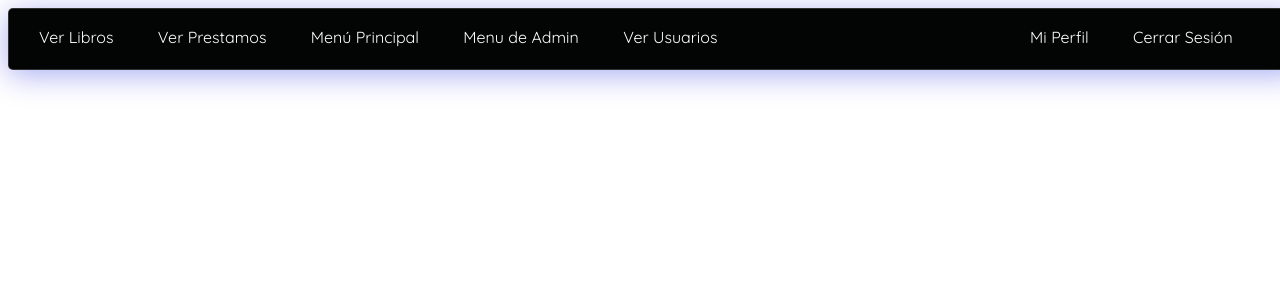
After one commit to YaritAG/ProyectoF_Nora, a PHP site: page /templates/a.php in a window 1280 px wide. The commit adds this page. Shown: the top 300 px of the page. Run offline with PHP 8.4, Linux system fonts and the light colour scheme.

Commit message:
Css de NAV ADmin listo

```diff
--- /dev/null
+++ b/templates/a.php
@@ -0,0 +1,118 @@
+<!DOCTYPE html>
+<html lang="es">
+
+<head>
+    <meta charset="UTF-8">
+    <meta name="viewport" content="width=device-width, initial-scale=1.0">
+    <title>Ventana Admin</title>
+
+    <!-- Quicksand -->
+    <link rel="preconnect" href="https://fonts.googleapis.com">
+    <link rel="preconnect" href="https://fonts.gstatic.com" crossorigin>
+    <link
+        href="https://fonts.googleapis.com/css2?family=Poppins:ital,wght@0,100;0,200;0,300;0,400;0,500;0,600;0,700;0,800;0,900;1,100;1,200;1,300;1,400;1,500;1,600;1,700;1,800;1,900&family=Quicksand:wght@300..700&display=swap"
+        rel="stylesheet">
+</head>
+
+<body>
+    <nav class="barra-superior">
+        <div class="botones-navbar">
+            <a href="verLibros.php" class="btn-verLibros">Ver Libros</a>
+            <a href="verPrestamos.php" class="btn-verPrestamos">Ver Prestamos</a>
+            <a href="../../templates/menu.php" class="btn-menu">Menú Principal</a>
+            <a href="ventanaAdmin.php" class="btn-admin">Menu de Admin</a>
+            <a href="verUsuarios.php" class="btn-users">Ver Usuarios</a>
+        </div>
+
+        <div class="logout">
+            <a href="../public/user/perfil.php" class="btn-perfil">Mi Perfil</a>
+            <a href="../public/user/login.php" class="btn-logout">Cerrar Sesión</a>
+        </div>
+    </nav>
+
+    <style>
+        .barra-superior {
+    font-family: 'Quicksand';
+    width: 97.6%;
+    background-color: #030504;
+    color: #fff;
+    display: flex;
+    align-items: center;
+    justify-content: space-between;
+    top: 0;
+    height: 40px;
+    position: sticky;
+    padding: 10px 20px;
+    z-index: 10;
+    backdrop-filter: blur(30px);
+        -webkit-backdrop-filter: blur(3px);
+        border-radius: 5px;
+        box-shadow: 0 5px 30px 0 rgba(22, 32, 220, 0.37);
+        padding-right: 35px;
+        border: 1px solid rgba(255, 255, 255, 0.18);
+}
+
+
+.btn-verLibros,
+.btn-verPrestamos,
+.btn-admin,
+.btn-libros,
+.btn-users,
+.btn-menu,
+.btn-perfil,
+.btn-logout {
+    margin-right: 20px;
+    border-radius: 5px;
+    padding: 6px 10px;
+}
+
+a.btn-verLibros,
+a.btn-verPrestamos,
+a.btn-admin,
+a.btn-libros,
+a.btn-users,
+a.btn-menu,
+a.btn-perfil,
+a.btn-logout {
+    text-decoration: none;
+    color: inherit;
+    position: relative;
+    display: inline-block;
+    overflow: hidden;
+}
+
+
+a.btn-verLibros::before,
+a.btn-verPrestamos::before,
+a.btn-admin::before,
+a.btn-libros::before,
+a.btn-users::before,
+a.btn-menu::before,
+a.btn-perfil::before,
+a.btn-logout::before {
+content: "";
+    position: absolute;
+    width: 100%;
+    height: 2px;
+    background: #fff;
+    border-radius: 5px;
+    transform: scaleX(0);
+    transition: all .5s ease;
+    bottom: 0;
+    left: 0;
+}
+
+a.btn-verLibros:hover::before,
+a.btn-verPrestamos:hover::before,
+a.btn-admin:hover::before,
+a.btn-libros:hover::before,
+a.btn-users:hover::before,
+a.btn-menu:hover::before,
+a.btn-perfil:hover::before,
+a.btn-logout:hover::before{
+transform: scaleX(1);
+}
+    </style>
+</body>
+
+</html>
```
Also changed, not shown: assets/partials/headerAdmin.php (deleted, +0 -32 lines), public/admin/static/admin.css (+7 -0 lines), public/admin/ventanaAdmin.php (+2 -20 lines), templates/header.html (renamed from assets/partials/header.html), templates/static/a.css (renamed from assets/partials/static/headerAdmin.css).
